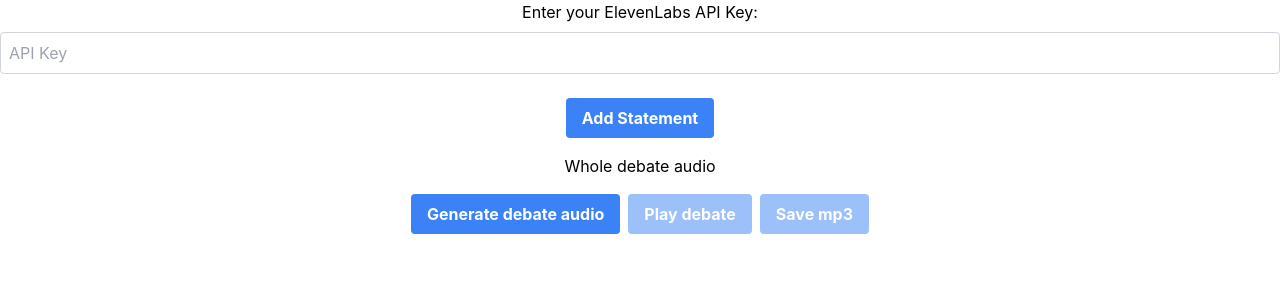
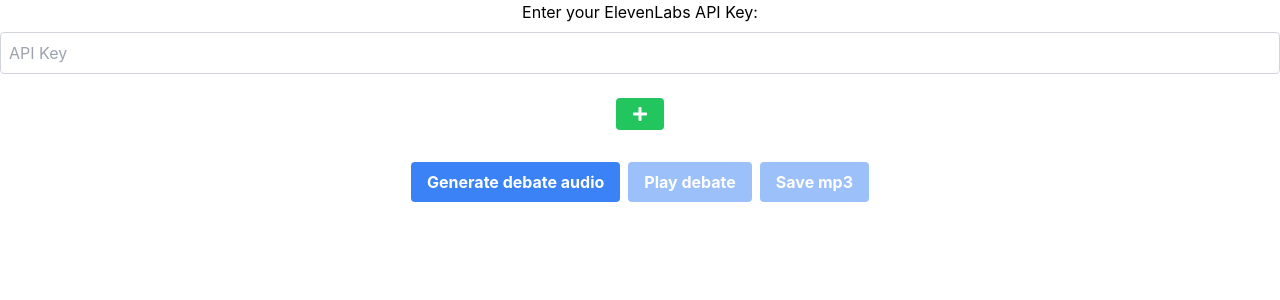
Before and after one commit to szulcmaciej/debater, a React (Create React App) app: page / in a window 1280 px wide. Shown: the top 300 px of the page. Built offline with nearby package versions, Linux system fonts and the light colour scheme.

Commit message:
minor ui changes

```diff
--- a/src/components/DialogCreation.js
+++ b/src/components/DialogCreation.js
@@ -1,5 +1,5 @@
 import React, { useState } from 'react';
-import { FaTrash, FaPlay, FaRedo, FaLightbulb } from 'react-icons/fa';
+import { FaTrash, FaPlay, FaRedo, FaLightbulb, FaPlus } from 'react-icons/fa';
 import { elevenTextToSpeech, concatenateStatementsAudio } from '../api/audio';
 
 const DialogCreation = ({ speakers, apiKey }) => {
@@ -136,15 +136,15 @@
                 ))}
                 <div className="flex justify-center">
                     <button
-                        className="bg-blue-500 hover:bg-blue-700 text-white font-bold py-2 px-4 rounded"
+                        className="bg-green-500 hover:bg-green-700 text-white font-bold py-2 px-4 rounded"
                         onClick={addStatement}>
-                        Add Statement
+                        <FaPlus />
                     </button>
                 </div>
             </div>
             <div>
                 <div className="flex justify-center py-4">
-                    <h2>Whole debate audio</h2>
+                    {/* <h2>Whole debate audio</h2> */}
                 </div>
                 <div className="flex flex-col sm:flex-row space-y-2 sm:space-y-0 sm:space-x-2">
                     <button className="bg-blue-500 hover:bg-blue-700 text-white font-bold py-2 px-4 rounded" onClick={() => generateDialogAudio()}>Generate debate audio</button>
```
Also changed, not shown: public/index.html (+0 -1 lines).
